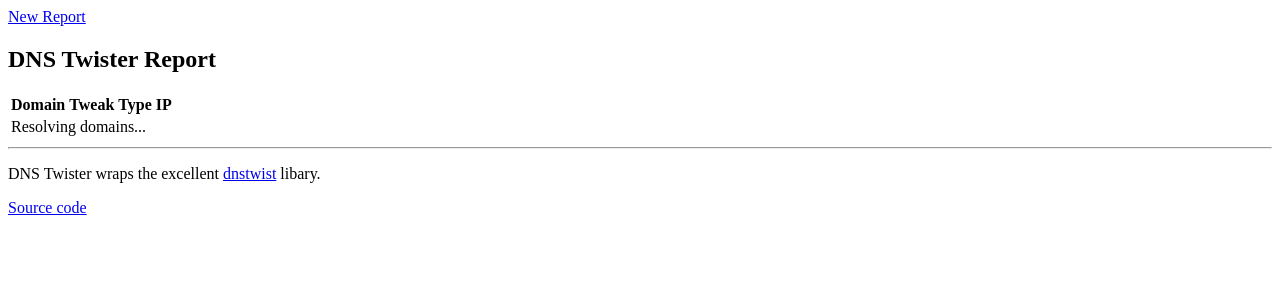
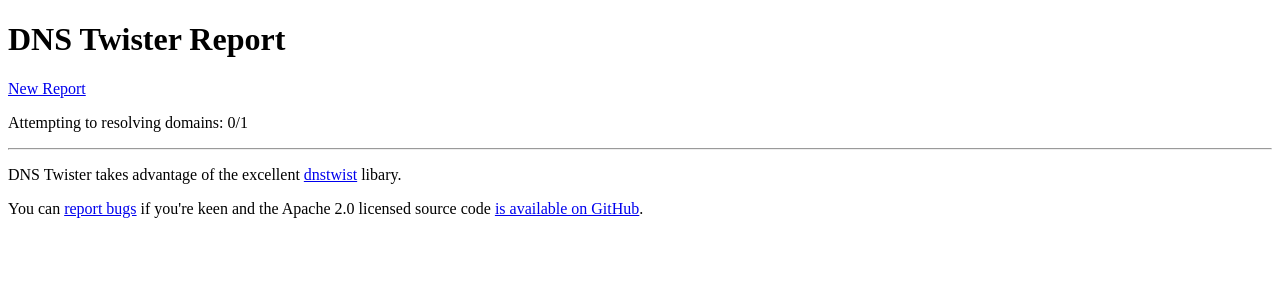
Before and after one commit to dnstwister/dnstwister, a Python web app: template dnstwister/templates/report.html in a window 1280 px wide. Shown: the top 300 px of the page. Run offline with Jinja, Linux system fonts and the light colour scheme; the template is opened without the code that fills it: most values are stand-ins (such as "Sample title", 1, 10 or a date in 2020).

Commit message:
Added counter as domains are resolved, show table after first one, created shared layout html

```diff
--- a/dnstwister/static/script.js
+++ b/dnstwister/static/script.js
@@ -1,6 +1,9 @@
 $(document).ready(function() {
-    var count = $('.resolvable').length;
+    var to_resolve = $('.resolvable').length;
+    var resolvable = to_resolve;
     var found = 0;
+
+    $('.resolved_total').text(resolvable);
     $('.resolvable').each(function() {
         var elem = $(this)
         var domain = elem.data('domain');
@@ -8,18 +11,20 @@ $(document).ready(function() {
             if (result.ip !== null) {
                 elem.text(result.ip);
                 elem.parent().show();
+                $('.report').show();
                 found += 1;
             }
-            count -= 1;
+            to_resolve -= 1;
+            $('.resolved_count').text(resolvable - to_resolve);
         });
     });
 
     var timer = null;
     timer = setInterval(function() {
-        if (count === 0) {
+        if (to_resolve === 0) {
             clearInterval(timer);
             if (found === 0) {
-                $('.progress td').text('No domains resolved');
+                $('.progress p').text('No domains resolved');
             }
             else {
                 $('.progress').hide();
--- /dev/null
+++ b/dnstwister/templates/layout.html
@@ -0,0 +1,29 @@
+<!DOCTYPE html>
+<html>
+    <head>
+        <title>DNS Twister | {% block title %}{% endblock %}</title>
+        {% block head %}
+        {% endblock %}
+    </head>
+    <body>
+        <header>
+            {% block header %}
+            {% endblock %}
+        </head>
+        {% block body %}
+        {% endblock %}
+        <footer>
+            <hr />
+            <p>
+                DNS Twister takes advantage of the excellent
+                <a href="https://github.com/elceef/dnstwist">dnstwist</a>
+                libary.
+            </p>
+                You can
+                <a href="https://github.com/thisismyrobot/dnstwister/issues">report bugs</a>
+                if you're keen and the Apache 2.0 licensed source code
+                <a href="https://github.com/thisismyrobot/dnstwister">is available on GitHub</a>.
+            </p>
+        </footer>
+    </body>
+</html>
--- a/dnstwister/templates/report.html
+++ b/dnstwister/templates/report.html
@@ -1,21 +1,30 @@
-<!DOCTYPE html>
-<html>
-    <head>
-        <title>DNS Twister</title>
+{% extends "layout.html" %}
+{% block title %}Report{% endblock %}
+{% block head %}
         <script type="text/javascript" src="/static/jquery-1.11.3.min.js"></script>
         <script type="text/javascript" src="/static/script.js"></script>
         <style type="text/css">
-            .domain-row {
+            .domain-row,
+            .report {
                 display: none;
             }
         </style>
-    </head>
-    <body>
+{% endblock %}
+{% block header %}
+        <h1>DNS Twister Report</h1>
+        <p>
+            <a href="/">New Report</a>
+        </p>
+{% endblock %}
+{% block body %}
+        <section class="progress">
+            <p>
+                Attempting to resolving domains:
+                <span class="resolved_count">0</span>/<span class="resolved_total"></span>
+            </p>
+        </section>
         <section>
-            <a href="/">New Report</a>
-            <h1>DNS Twister Report</h1>
-            <section>
-                <table>
+            <table class="report">
                 <thead>
                     <tr>
                         <th>Domain</th>
@@ -25,9 +34,6 @@
                     </tr>
                 </thead>
                 <tbody>
-                        <tr class="progress">
-                            <td colspan="4">Resolving domains...</td>
-                        </tr>
                     {% for domain, data in reports.items() %}
                         {% for entry in data.fuzzy_domains %}
                             <tr class="domain-row">
@@ -41,16 +47,4 @@
                 </tbody>
             </table>
         </section>
-            </ul>
-        </section>
-        <footer>
-            <hr />
-            <p>
-                DNS Twister wraps the excellent <a href="https://github.com/elceef/dnstwist">dnstwist</a> libary.
-            </p>
-            <p>
-                <a href="https://github.com/thisismyrobot/dnstwister">Source code</a>
-            </p>
-        </footer>
-    </body>
-</html>
+{% endblock %}
```
Also changed, not shown: dnstwister/templates/index.html (+6 -23 lines). Lines whose indentation alone changed are shown as unchanged.
